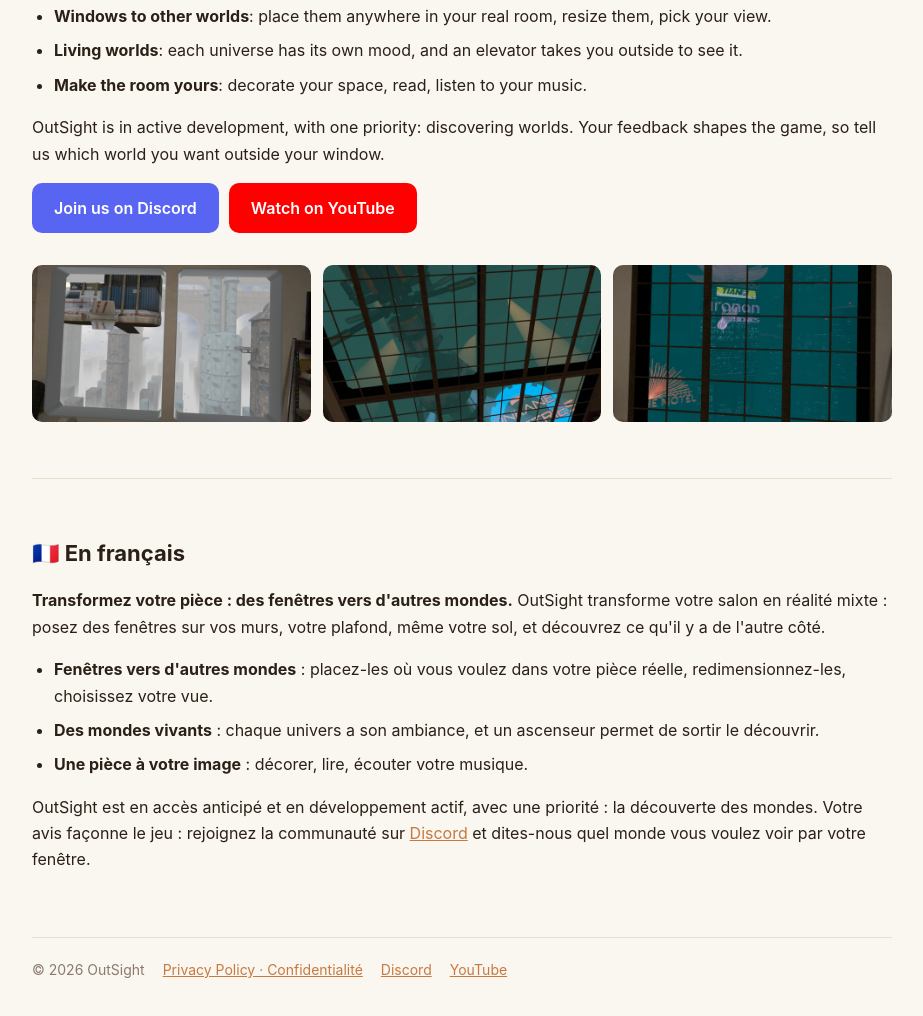
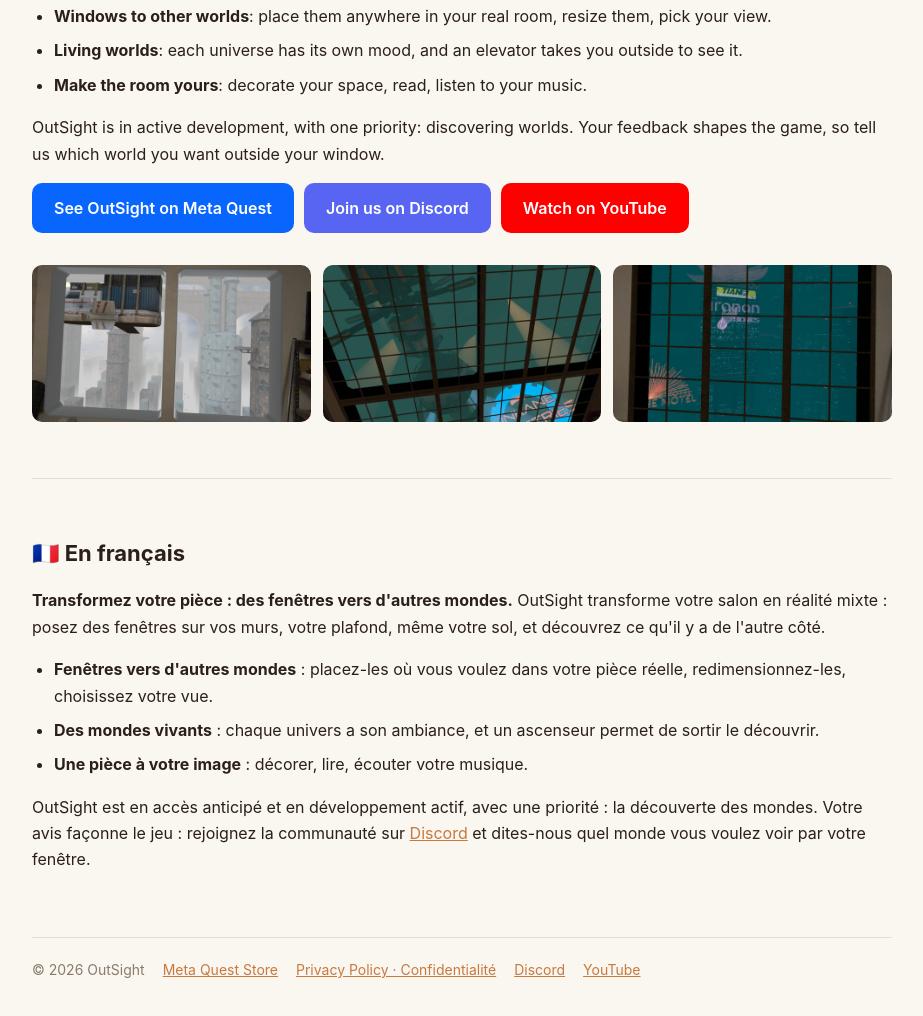
Before and after one commit to OutSight-Game/outsight-game.github.io, a plain HTML site: page index.html in a window 1280 px wide. Shown: the part 672-1688 px from the top of the page, without its empty margins (178-1101 px from the left). Drawn offline with Linux system fonts and the light colour scheme.

Commit message:
Add Meta Quest store page button
Co-Authored-By: Claude Opus 5.5 <noreply@anthropic.com>
Claude-Session: https://claude.ai/code/session_01GHPyGr75WX8CaJRvz9Tc9D

```diff
--- a/index.html
+++ b/index.html
@@ -25,6 +25,8 @@
   .ctas { display: flex; flex-wrap: wrap; gap: 10px; }
   .cta.yt { background: #ff0000; }
   .cta.yt:hover { background: #cc0000; }
+  .cta.meta { background: #0866ff; }
+  .cta.meta:hover { background: #0652cc; }
   h2 { font-size: 22px; margin: 48px 0 12px; }
   ul { padding-left: 22px; }
   li { margin-bottom: 8px; }
@@ -54,7 +56,7 @@
   <li><strong>Make the room yours</strong>: decorate your space, read, listen to your music.</li>
 </ul>
 <p>OutSight is in active development, with one priority: discovering worlds. Your feedback shapes the game, so tell us which world you want outside your window.</p>
-<p class="ctas"><a class="cta" href="https://discord.gg/G8QJaYCkbs">Join us on Discord</a> <a class="cta yt" href="https://www.youtube.com/playlist?list=PLEmV9fQAGFic">Watch on YouTube</a></p>
+<p class="ctas"><a class="cta meta" href="https://www.meta.com/experiences/app/1341115559088504/">See OutSight on Meta Quest</a> <a class="cta" href="https://discord.gg/G8QJaYCkbs">Join us on Discord</a> <a class="cta yt" href="https://www.youtube.com/playlist?list=PLEmV9fQAGFic">Watch on YouTube</a></p>
 
 <div class="shots">
   <img src="/img/shot1.jpg" width="1280" height="720" loading="lazy" alt="In-game view of a window onto another world">
@@ -75,6 +77,7 @@
 
 <footer>
   <span>© 2026 OutSight</span>
+  <a href="https://www.meta.com/experiences/app/1341115559088504/">Meta Quest Store</a>
   <a href="/policy/">Privacy Policy · Confidentialité</a>
   <a href="https://discord.gg/G8QJaYCkbs">Discord</a>
   <a href="https://www.youtube.com/playlist?list=PLEmV9fQAGFic">YouTube</a>
```
